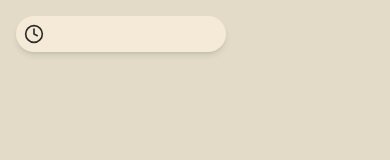
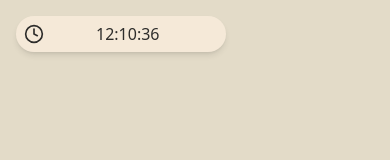
Before and after one commit to pecosta23/TaskMaker, a React (Create React App) app: page / in a window 390 px wide. Both pictures are taken after a click on the element 36 px from the left and 34 px from the top of the page. Shown: the top 160 px of the page. Built offline with nearby package versions, Linux system fonts and the light colour scheme.

Commit message:
Fix clockpill for small screens

```diff
--- a/src/components/ClockPill.jsx
+++ b/src/components/ClockPill.jsx
@@ -39,7 +39,7 @@ export default function ClockPill() {
                         animate={{ x: 40, opacity: 1}}
                         exit={{ x: 40, opacity: 0}}
                         transition={{ duration: 0.3 }}
-                        className="ml-1 mr-3 font-medium hidden sm:inline"
+                        className="ml-1 mr-3 font-medium sm:inline"
                         >
                             {time}
                         </motion.span>
```
